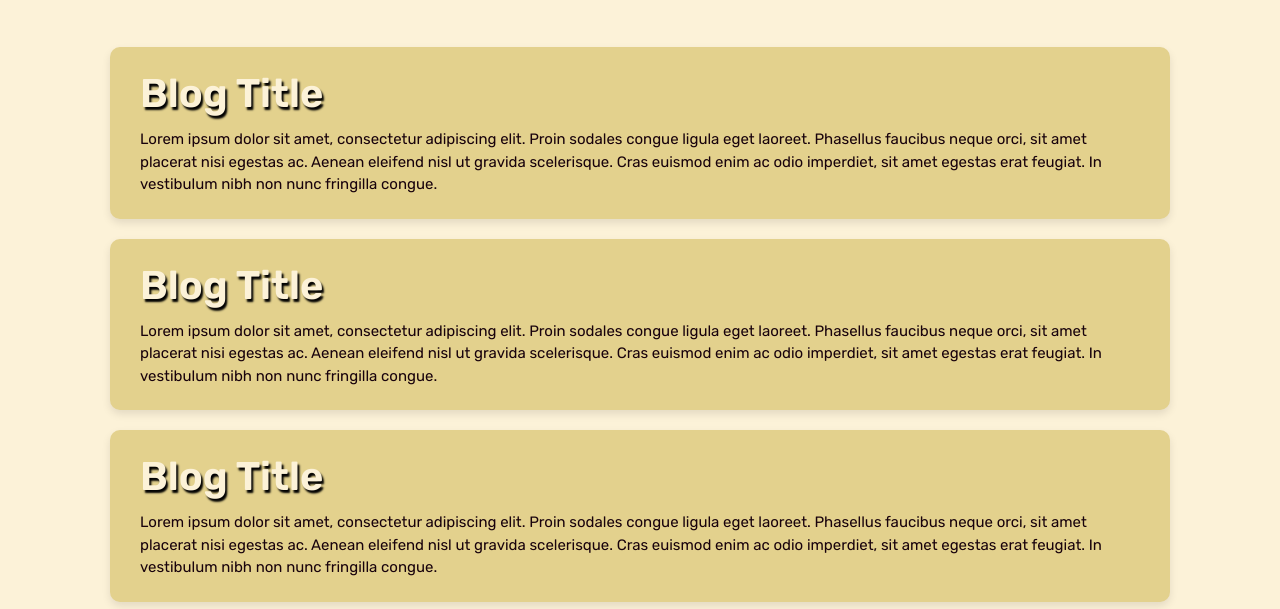
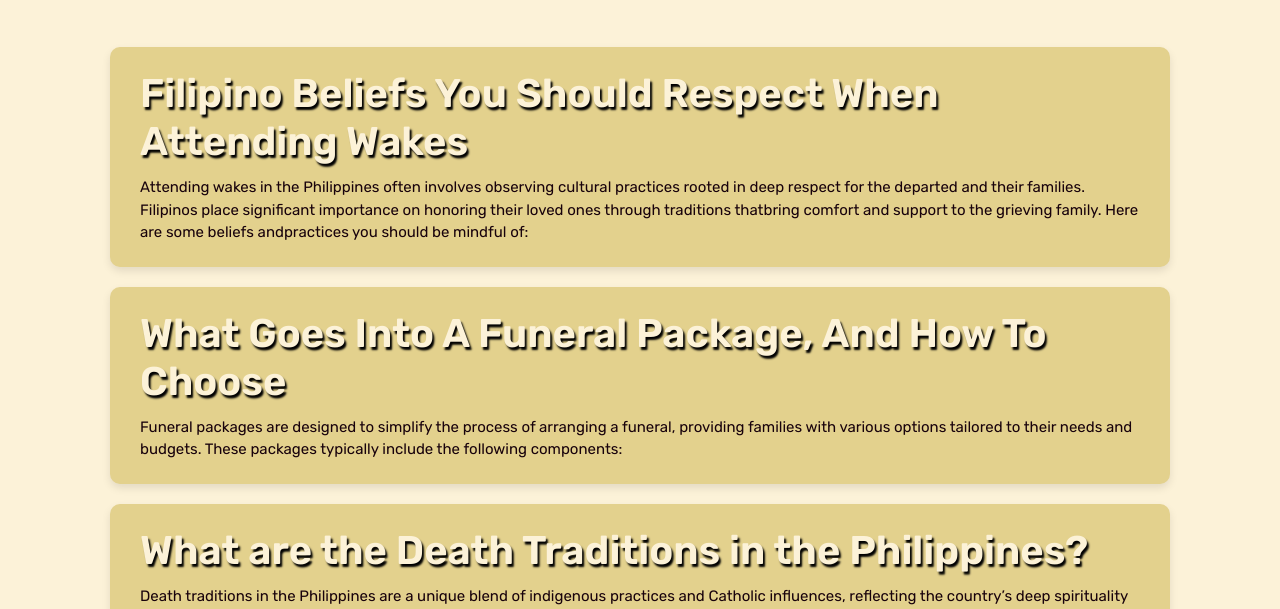
Before and after one commit to UltForce/FUNeral, a React (Create React App) app: page /blog in a window 1280 px wide. Shown: the part 339-948 px from the top of the page. Built offline with nearby package versions, Linux system fonts and the light colour scheme; no server answers; the database is empty.

Commit message:
Update Blog.js

```diff
--- a/src/Blog.js
+++ b/src/Blog.js
@@ -21,33 +21,32 @@ return (
         <div className="blog-container">
             <div className="blog-box">
                 <div className="blog-details">
-                    <h1>Blog Title</h1>
-                    <p>Lorem ipsum dolor sit amet, consectetur adipiscing elit. Proin sodales congue ligula eget laoreet.
-                        Phasellus faucibus neque orci, sit amet placerat nisi egestas ac. Aenean eleifend nisl ut gravida
-                        scelerisque. Cras euismod enim ac odio imperdiet, sit amet egestas erat feugiat. In vestibulum nibh
-                        non nunc fringilla congue.
+                    <h1>Filipino Beliefs You Should Respect When Attending Wakes</h1>
+                    <p>Attending wakes in the Philippines often involves observing cultural practices rooted in deep respect for the departed and their families.
+                        Filipinos place significant importance on honoring their loved ones through traditions thatbring comfort and support to the grieving family.
+                        Here are some beliefs andpractices you should be mindful of:
                     </p>
                 </div>
             </div>
 
             <div className="blog-box">
                 <div className="blog-details">
-                    <h1>Blog Title</h1>
-                    <p>Lorem ipsum dolor sit amet, consectetur adipiscing elit. Proin sodales congue ligula eget laoreet.
-                        Phasellus faucibus neque orci, sit amet placerat nisi egestas ac. Aenean eleifend nisl ut gravida
-                        scelerisque. Cras euismod enim ac odio imperdiet, sit amet egestas erat feugiat. In vestibulum nibh
-                        non nunc fringilla congue.
+                    <h1>What Goes Into A Funeral Package, And How To Choose</h1>
+                    <p>Funeral packages are designed to simplify the process of arranging a funeral,
+                        providing families with various options tailored to their needs and budgets.
+                        These packages typically include the following components:
                     </p>
                 </div>
             </div>
 
             <div className="blog-box">
                 <div className="blog-details">
-                    <h1>Blog Title</h1>
-                    <p>Lorem ipsum dolor sit amet, consectetur adipiscing elit. Proin sodales congue ligula eget laoreet.
-                        Phasellus faucibus neque orci, sit amet placerat nisi egestas ac. Aenean eleifend nisl ut gravida
-                        scelerisque. Cras euismod enim ac odio imperdiet, sit amet egestas erat feugiat. In vestibulum nibh
-                        non nunc fringilla congue.
+                    <h1>What are the Death Traditions in the Philippines?</h1>
+                    <p>Death traditions in the Philippines are a unique blend of indigenous practices
+                        and Catholic influences, reflecting the country’s deep spirituality and family-oriented
+                        culture. These traditions often aim to honor the deceased, support the grieving, and
+                        guide the soul to the afterlife. Key practices include:
+
                     </p>
                 </div>
             </div>
```
